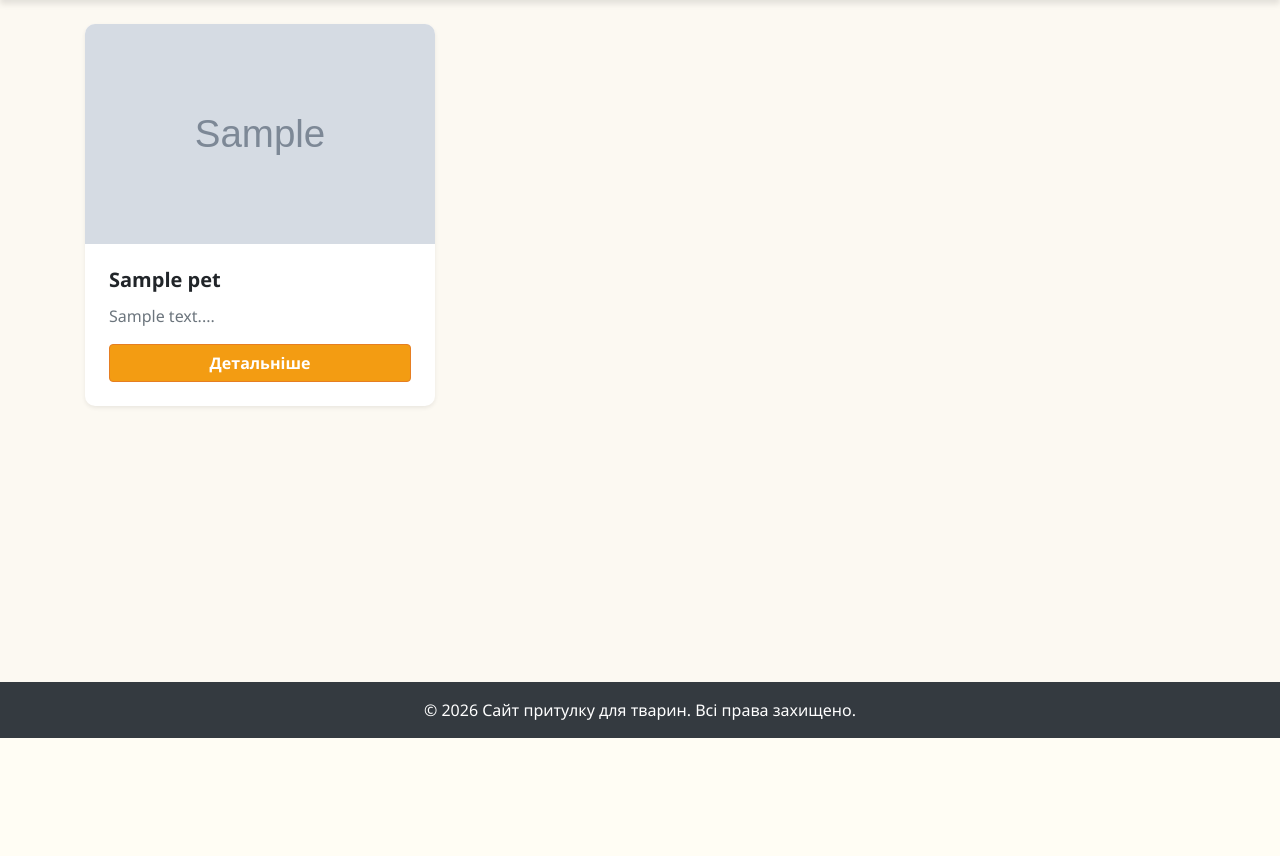
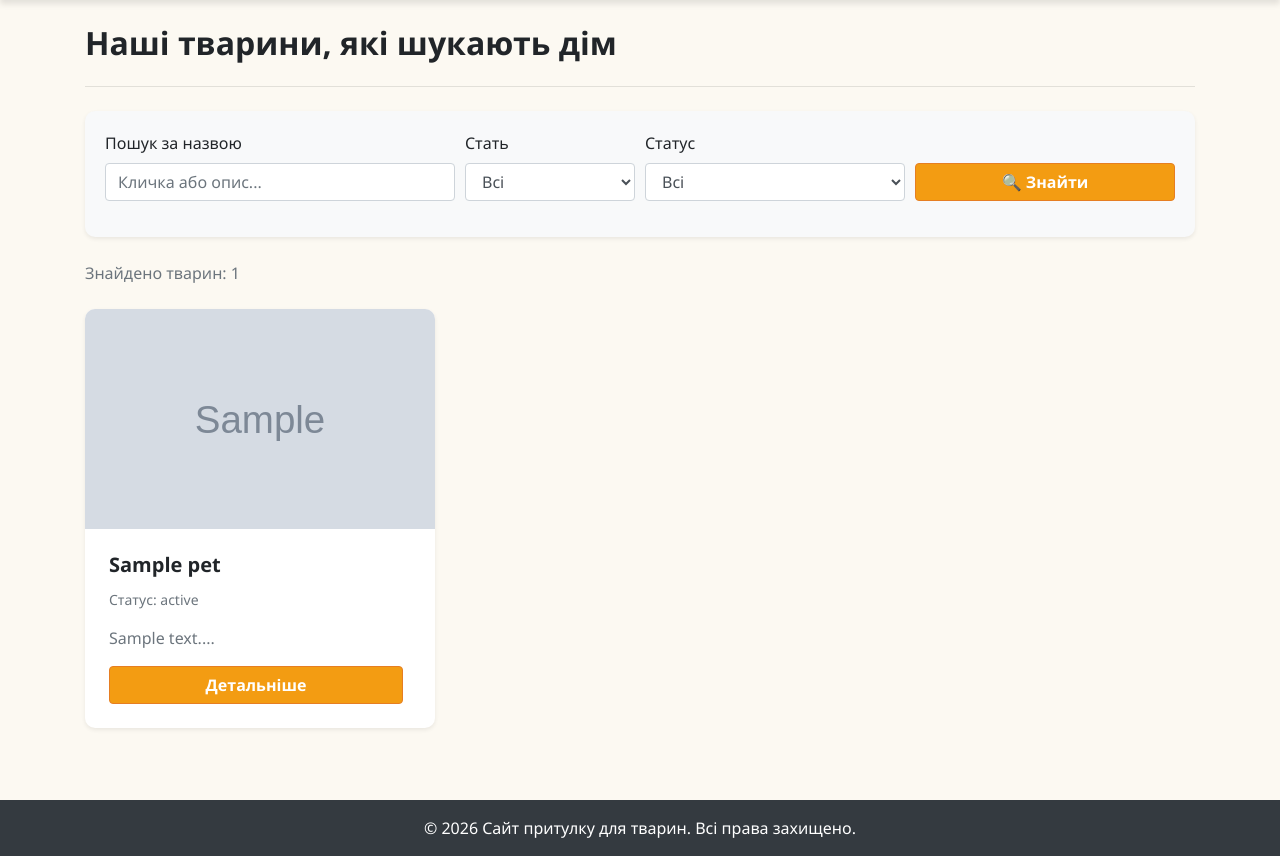
Before and after one commit to kviktoria1710/happytail, a PHP site: the page made by index.php in a window 1280 px wide. Shown: the part 62-918 px from the top of the page. Before the commit the page ends 800 px from the top, so only its background shows below. Run offline with PHP 8.4, Linux system fonts and the light colour scheme; tables that the repository leaves empty hold one stand-in row (values such as "Sample post"); grey boxes marked "Sample" are stand-in pictures.

Commit message:
Added filters, search and pagination for pets list

```diff
--- /dev/null
+++ b/include/filters.php
@@ -0,0 +1,40 @@
+<?php
+$search = $_GET['search'] ?? '';
+$gender = $_GET['gender'] ?? '';
+$status = $_GET['status'] ?? '';
+?>
+<div class="card bg-light mb-4 shadow-sm">
+    <div class="card-body">
+        <form action="<?= basename($_SERVER['PHP_SELF']) ?>" method="get" class="form-row align-items-end">
+            <?php if(isset($_GET['category_id'])): ?>
+                <input type="hidden" name="category_id" value="<?= htmlspecialchars($_GET['category_id']) ?>">
+            <?php endif; ?>
+            <?php if(isset($_GET['view'])): ?>
+                <input type="hidden" name="view" value="<?= htmlspecialchars($_GET['view']) ?>">
+            <?php endif; ?>
+            <div class="form-group col-md-4">
+                <label>Пошук за назвою</label>
+                <input type="text" name="search" class="form-control" placeholder="Кличка або опис..." value="<?= htmlspecialchars($search) ?>">
+            </div>
+            <div class="form-group col-md-2">
+                <label>Стать</label>
+                <select name="gender" class="form-control">
+                    <option value="">Всі</option>
+                    <option value="Хлопчик" <?= (isset($_GET['gender']) && $_GET['gender'] == 'Хлопчик') ? 'selected' : '' ?>>Хлопчик</option>
+                    <option value="Дівчинка" <?= (isset($_GET['gender']) && $_GET['gender'] == 'Дівчинка') ? 'selected' : '' ?>>Дівчинка</option>
+                </select>
+            </div>
+            <div class="form-group col-md-3">
+                <label>Статус</label>
+                <select name="status" class="form-control">
+                    <option value="">Всі</option>
+                    <option value="Шукає дім" <?= $status == 'Шукає дім' ? 'selected' : '' ?>>Шукає дім</option>
+                    <option value="Зарезервовано" <?= $status == 'Зарезервовано' ? 'selected' : '' ?>>Зарезервовано</option>
+                </select>
+            </div>
+            <div class="form-group col-md-3">
+                <button type="submit" class="btn btn-warning w-100">🔍 Знайти</button>
+            </div>
+        </form>
+    </div>
+</div>
--- a/include/functions.php
+++ b/include/functions.php
@@ -12,9 +12,44 @@ function get_all_pets($search = '', $gender = '', $status = '', $limit = 9, $off
             FROM pets
             LEFT JOIN categories ON pets.category_id = categories.id WHERE 1=1";
 
+    if (!empty($search)) {
+        $search = mysqli_real_escape_string($conn, $search);
+        $sql .= " AND (pets.name LIKE '%$search%' OR pets.description LIKE '%$search%')";
+    }
+    if (!empty($gender)) {
+        $gender = mysqli_real_escape_string($conn, $gender);
+        $sql .= " AND pets.gender = '$gender'";
+    }
+    if (!empty($status)) {
+        $status = mysqli_real_escape_string($conn, $status);
+        $sql .= " AND pets.status = '$status'";
+    }
+
     $sql .= " ORDER BY pets.id ASC LIMIT $limit OFFSET $offset";
     $result = mysqli_query($conn, $sql);
     return mysqli_fetch_all($result, MYSQLI_ASSOC);
+}
+
+function get_pets_count_filtered($search = '', $gender = '', $status = '', $category_id = null) {
+    global $conn;
+    $sql = "SELECT COUNT(*) as total FROM pets WHERE 1=1";
+    if ($category_id) $sql .= " AND category_id = " . (int)$category_id;
+    if (!empty($search)) {
+        $search = mysqli_real_escape_string($conn, $search);
+        $sql .= " AND (name LIKE '%$search%' OR description LIKE '%$search%')";
+    }
+    if (!empty($gender)) {
+        $gender = mysqli_real_escape_string($conn, $gender);
+        $sql .= " AND gender = '$gender'";
+    }
+    if (!empty($status)) {
+        $status = mysqli_real_escape_string($conn, $status);
+        $sql .= " AND status = '$status'";
+    }
+
+    $result = mysqli_query($conn, $sql);
+    $row = mysqli_fetch_assoc($result);
+    return $row['total'];
 }
 
 function get_pet_by_id($pet_id) {
@@ -36,9 +71,39 @@ function get_pets_by_category($category_id, $search = '', $gender = '', $status
             LEFT JOIN categories ON pets.category_id = categories.id
             WHERE category_id = '$category_id'";
 
+    if (!empty($search)) {
+        $search = mysqli_real_escape_string($conn, $search);
+        $sql .= " AND (pets.name LIKE '%$search%' OR pets.description LIKE '%$search%')";
+    }
+    if (!empty($gender)) {
+        $gender = mysqli_real_escape_string($conn, $gender);
+        $sql .= " AND pets.gender = '$gender'";
+    }
+    if (!empty($status)) {
+        $status = mysqli_real_escape_string($conn, $status);
+        $sql .= " AND pets.status = '$status'";
+    }
+
     $sql .= " ORDER BY pets.id ASC LIMIT $limit OFFSET $offset";
     $result = mysqli_query($conn, $sql);
     return mysqli_fetch_all($result, MYSQLI_ASSOC);
+}
+
+function get_categories_with_counts() {
+    global $conn;
+    $sql = "SELECT categories.*, COUNT(pets.id) as pet_count
+            FROM categories
+            LEFT JOIN pets ON categories.id = pets.category_id
+            GROUP BY categories.id";
+    $result = mysqli_query($conn, $sql);
+    return mysqli_fetch_all($result, MYSQLI_ASSOC);
+}
+
+function get_total_pets_count() {
+    global $conn;
+    $result = mysqli_query($conn, "SELECT COUNT(id) as total FROM pets");
+    $row = mysqli_fetch_assoc($result);
+    return $row['total'];
 }
 
 function get_category_title($category_id) {
--- a/index.php
+++ b/index.php
@@ -3,11 +3,23 @@ require_once 'include/config.php';
 require_once 'include/functions.php';
 require_once 'include/header.php';
 
-$pets = get_all_pets();
+$search = $_GET['search'] ?? '';
+$gender = $_GET['gender'] ?? '';
+$status = $_GET['status'] ?? '';
+
+$limit = 9;
+$page = isset($_GET['page']) ? (int)$_GET['page'] : 1;
+$offset = ($page - 1) * $limit;
+
+$total_pets = get_pets_count_filtered($search, $gender, $status);
+$total_pages = ceil($total_pets / $limit);
+
+$pets = get_all_pets($search, $gender, $status, $limit, $offset);
 ?>
 
 <?php
-$is_home = !isset($_GET['view']) && empty($search);
+// Визначаємо, чи це головна сторінка (без фільтрів та переглядів)
+$is_home = !isset($_GET['view']) && empty($search) && empty($gender) && empty($status);
 
 if ($is_home):
 ?>
@@ -29,8 +41,11 @@ if ($is_home):
         <div class="row">
             <?php
             $recent_pets = get_recent_pets(6);
-            foreach ($recent_pets as $pet):
+            if (empty($recent_pets)):
             ?>
+                <div class="col-12"><p>На жаль, тварин поки немає.</p></div>
+            <?php else: ?>
+                <?php foreach ($recent_pets as $pet): ?>
                     <div class="col-md-4 mb-4">
                         <div class="card h-100 shadow-sm border-0 pet-card" style="border-radius: 15px; overflow: hidden; transition: transform 0.3s;">
                             <?php if (!empty($pet['image'])): ?>
@@ -40,35 +55,83 @@ if ($is_home):
                             <?php endif; ?>
                             <div class="card-body d-flex flex-column p-4">
                                 <h5 class="card-title font-weight-bold"><?= htmlspecialchars($pet['name']) ?></h5>
+                                <p class="card-text text-muted small">Статус: <?= htmlspecialchars($pet['status']) ?></p>
                                 <p class="card-text text-secondary">
                                     <?= htmlspecialchars(mb_substr($pet['description'], 0, 100)) . '...' ?>
                                 </p>
+                                <div class="d-flex justify-content-between mt-auto">
                                     <a href="post.php?pet_id=<?= $pet['id'] ?>" class="btn btn-warning flex-grow-1 mr-2 font-weight-bold">Детальніше</a>
+                                    <?php if (is_admin()): ?>
+                                        <a href="admin/edit-new.php?pet_id=<?= $pet['id'] ?>" class="btn btn-outline-info px-3" title="Редагувати">✏️</a>
+                                    <?php endif; ?>
+                                </div>
                             </div>
                         </div>
                     </div>
                 <?php endforeach; ?>
+            <?php endif; ?>
+        </div>
+        <div class="text-center mt-4">
+            <a href="index.php?view=all" class="btn btn-outline-warning btn-lg px-5">Переглянути всіх тварин</a>
         </div>
     </div>
 
 <?php else: ?>
+    <div class="d-flex justify-content-between align-items-center mb-3">
+        <h2 class="font-weight-bold">Наші тварини, які шукають дім</h2>
+        <?php if (is_admin()): ?>
+            <a href="admin/add-new.php" class="btn btn-success btn-sm">+ Додати тварину</a>
+        <?php endif; ?>
+    </div>
+    <hr class="mb-4">
+
+    <?php require_once 'include/filters.php'; ?>
+
+    <p class="text-muted mb-4">Знайдено тварин: <?= $total_pets ?></p>
+
     <!-- Секція "Всі тварини" -->
     <div class="row">
+        <?php if (empty($pets)): ?>
+            <div class="col-12"><p>На жаль, тварин поки немає.</p></div>
+        <?php else: ?>
             <?php foreach ($pets as $pet): ?>
                 <div class="col-md-4 mb-4">
                     <div class="card h-100 shadow-sm border-0 pet-card">
-                    <img src="img/<?= htmlspecialchars($pet['image']) ?: 'no-image.png' ?>" class="card-img-top pet-img" style="height: 220px; object-fit: cover;">
+                        <?php if (!empty($pet['image'])): ?>
+                            <img src="img/<?= htmlspecialchars($pet['image']) ?>" class="card-img-top pet-img" alt="<?= htmlspecialchars($pet['name']) ?>" style="height: 220px; object-fit: cover;">
+                        <?php else: ?>
+                            <img src="img/no-image.png" class="card-img-top pet-img" alt="Немає фото" style="height: 220px; object-fit: cover;">
+                        <?php endif; ?>
                         <div class="card-body d-flex flex-column p-4">
                             <h5 class="card-title font-weight-bold"><?= htmlspecialchars($pet['name']) ?></h5>
+                            <p class="card-text text-muted small">Статус: <?= htmlspecialchars($pet['status']) ?></p>
                             <p class="card-text text-secondary">
                                 <?= htmlspecialchars(mb_substr($pet['description'], 0, 100)) . '...' ?>
                             </p>
-                        <a href="post.php?pet_id=<?= $pet['id'] ?>" class="btn btn-warning mt-auto font-weight-bold">Детальніше</a>
+                            <div class="d-flex justify-content-between mt-auto">
+                                <a href="post.php?pet_id=<?= $pet['id'] ?>" class="btn btn-warning flex-grow-1 mr-2 font-weight-bold">Детальніше</a>
+                                <?php if (is_admin()): ?>
+                                    <a href="admin/edit-new.php?pet_id=<?= $pet['id'] ?>" class="btn btn-outline-info px-3" title="Редагувати">✏️</a>
+                                <?php endif; ?>
+                            </div>
                         </div>
                     </div>
                 </div>
             <?php endforeach; ?>
+        <?php endif; ?>
     </div>
+
+    <?php if ($total_pages > 1): ?>
+        <nav aria-label="Page navigation" class="mt-4">
+            <ul class="pagination justify-content-center">
+                <?php for ($i = 1; $i <= $total_pages; $i++): ?>
+                    <li class="page-item <?= ($page == $i) ? 'active' : '' ?>">
+                        <a class="page-link shadow-sm mx-1" href="?page=<?= $i ?>&view=all&search=<?= urlencode($search) ?>&gender=<?= urlencode($gender) ?>&status=<?= urlencode($status) ?>"><?= $i ?></a>
+                    </li>
+                <?php endfor; ?>
+            </ul>
+        </nav>
+    <?php endif; ?>
 <?php endif; ?>
 
 <?php require_once 'include/footer.php'; ?>
```
Also changed, not shown: category.php (+38 -2 lines). Lines whose indentation alone changed are shown as unchanged.
